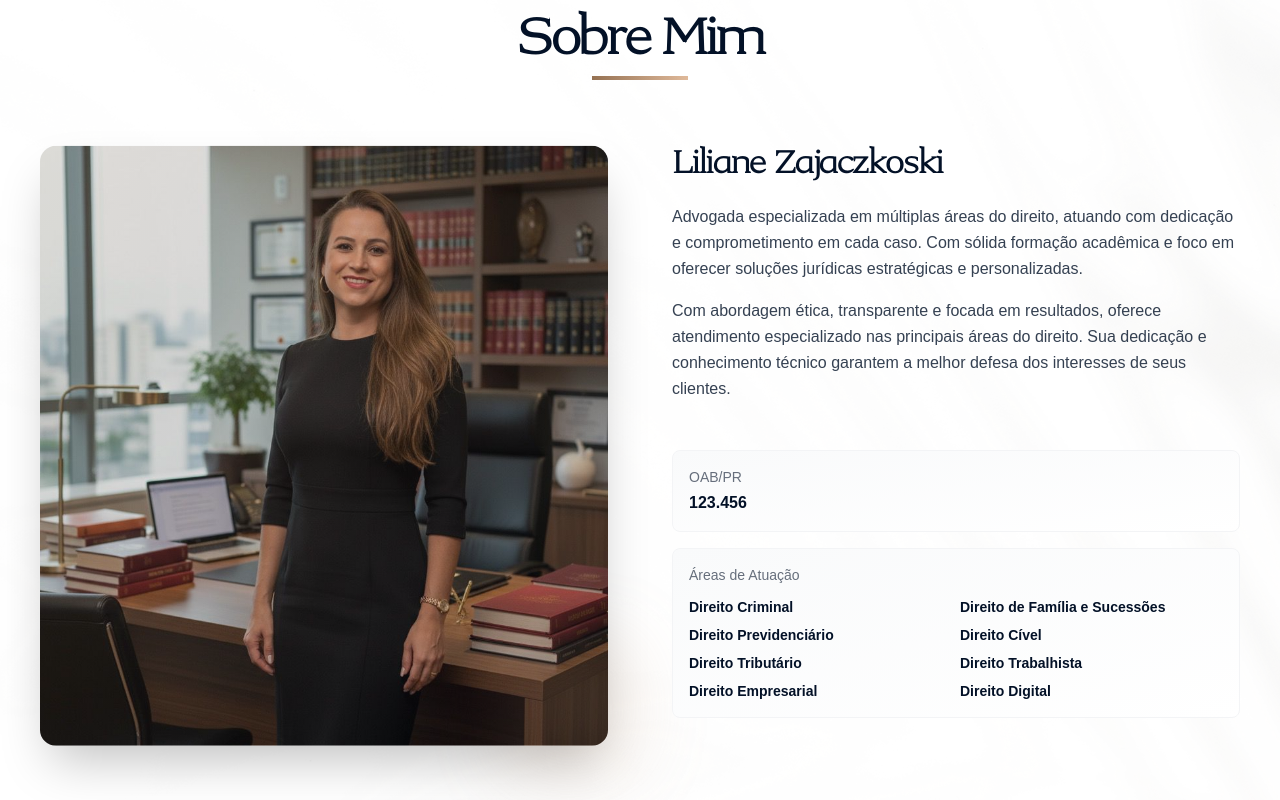
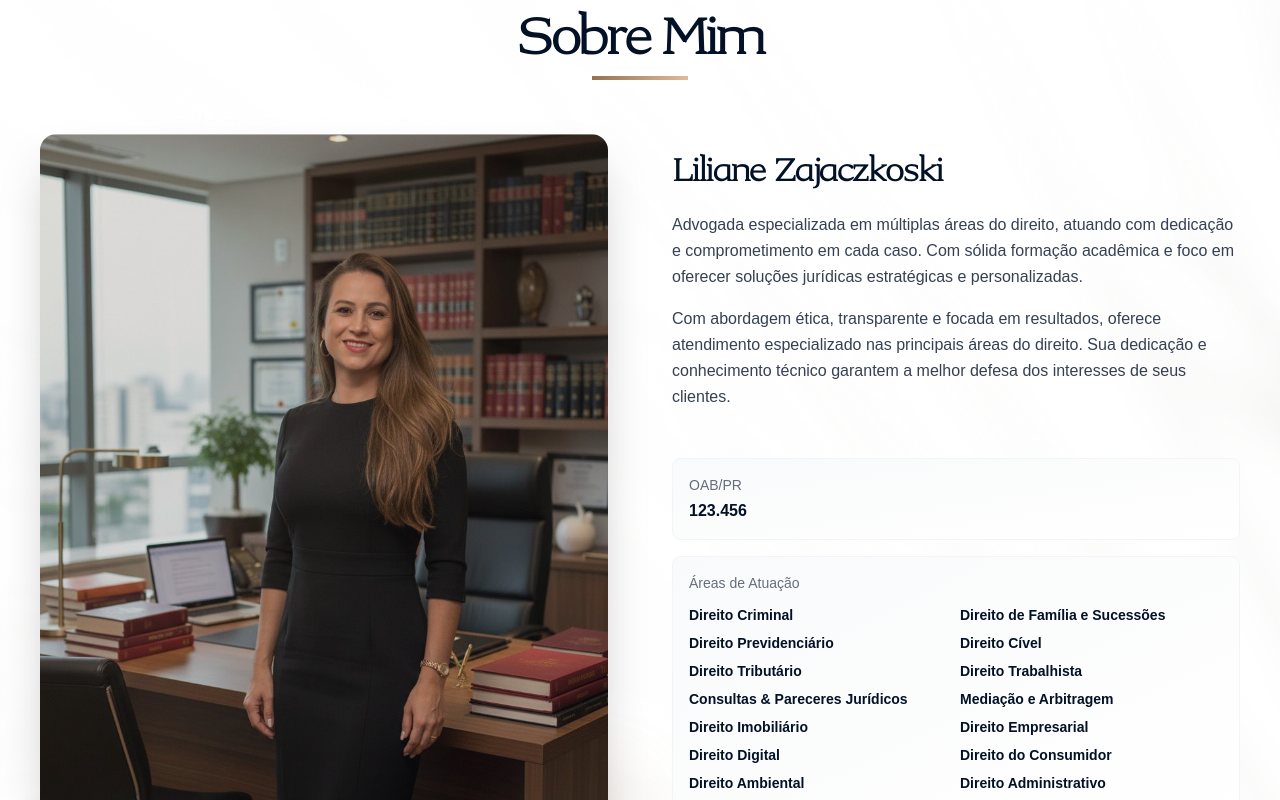
Before and after one commit to lucaskordi/lilianezajaczkoski, a Next.js app: page / in a window 1280 px wide. Shown: the part 1220-2020 px from the top of the page. Built offline with nearby package versions, Linux system fonts and the light colour scheme.

Commit message:
Enhance: Update About component to increase image height, change image source to .jpg, and expand legal practice areas for improved content richness and user engagement.

```diff
--- a/components/about.tsx
+++ b/components/about.tsx
@@ -47,10 +47,10 @@ export default function About() {
             className="relative md:-mt-12"
             style={{ y }}
           >
-            <div className="relative rounded-2xl overflow-hidden shadow-2xl w-full h-[600px]">
+            <div className="relative rounded-2xl overflow-hidden shadow-2xl w-full h-[700px] md:h-[750px]">
               <div className="absolute inset-0 bg-gradient-to-br from-[#957152]/20 to-[#031127]/20 z-10" />
               <Image
-                src="/fotoat.jpeg"
+                src="/fotoat.jpg"
                 alt="Liliane Zajaczkoski"
                 fill
                 className="object-cover"
@@ -105,7 +105,24 @@ export default function About() {
               >
                 <p className="text-sm text-[#031127]/60 mb-3">Áreas de Atuação</p>
                 <div className="grid grid-cols-2 gap-2">
-                  {['Direito Criminal', 'Direito de Família e Sucessões', 'Direito Previdenciário', 'Direito Cível', 'Direito Tributário', 'Direito Trabalhista', 'Direito Empresarial', 'Direito Digital'].map((area, index) => (
+                  {[
+                    'Direito Criminal',
+                    'Direito de Família e Sucessões',
+                    'Direito Previdenciário',
+                    'Direito Cível',
+                    'Direito Tributário',
+                    'Direito Trabalhista',
+                    'Consultas & Pareceres Jurídicos',
+                    'Mediação e Arbitragem',
+                    'Direito Imobiliário',
+                    'Direito Empresarial',
+                    'Direito Digital',
+                    'Direito do Consumidor',
+                    'Direito Ambiental',
+                    'Direito Administrativo',
+                    'Direito de Trânsito',
+                    'Direito Internacional'
+                  ].map((area, index) => (
                     <p key={area} className="font-semibold text-[#031127] text-sm">
                       {area}
                     </p>
```
Also changed, not shown: public/fotoat.jpg (added).
